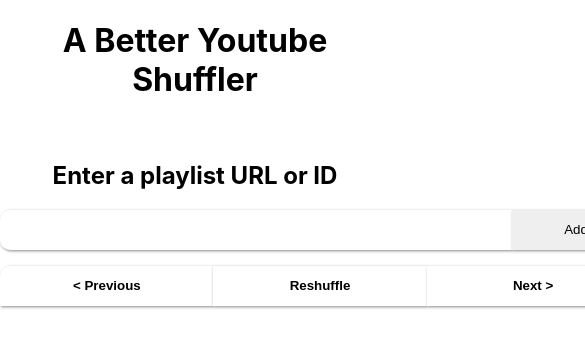
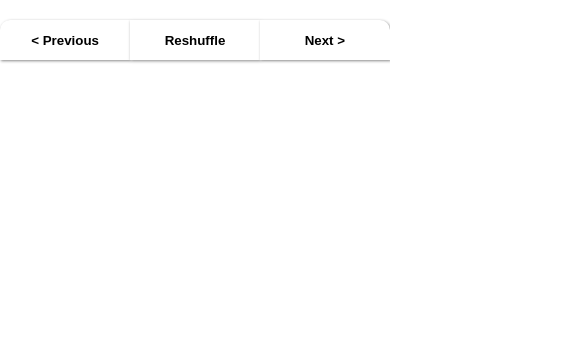
Before and after one commit to DanielJMus/YoutubeRandomizer, a React (Create React App) app in the folder youtuberandomizer/: page / in a window 390 px wide. Shown: the top 348 px of the page, 585 px wide, since content can reach past the window. Built offline with nearby package versions, Linux system fonts and the light colour scheme.

Commit message:
Work on site minifying when page is small

```diff
--- a/youtuberandomizer/src/Actions/action.js
+++ b/youtuberandomizer/src/Actions/action.js
@@ -175,7 +175,9 @@ function getPaginatedPlaylist (firstPage, playlists, i, nextPageToken, videos) {
                 id: item.snippet.resourceId.videoId,
                 title: item.snippet.title,
                 playlistId: item.snippet.playlistId,
-                enabled: (item.snippet.title === "Private video") ? false : true
+                enabled: (
+                    item.snippet.title === "Private video" ||
+                    item.snippet.title === "Deleted video") ? false : true
             }));
             videos = videos.concat(videolist);
             nextPageToken = response.data.nextPageToken;
--- a/youtuberandomizer/src/App.css
+++ b/youtuberandomizer/src/App.css
@@ -239,3 +239,30 @@
 .dropdown-arrow.selected:before, .dropdown-arrow.selected:after {
   background-color: #FFF;
 }
+
+
+/* Minified UI */
+@media only screen and (max-width: 500px) {
+  .container {
+    display:none;
+  }
+
+  .embed-responsive {
+    display:none;
+  }
+
+  .title {
+    display: none;
+  }
+
+  .video-controls {
+    width:100%;
+    top:0px;
+  }
+
+  .video-container {
+    display:none;
+  }
+
+
+}
--- a/youtuberandomizer/src/App.js
+++ b/youtuberandomizer/src/App.js
@@ -7,7 +7,7 @@ import VideoEmbed from './Components/VideoEmbed';
 function App() {
   return (
     <div className="App">
-      <h1>A Better Youtube Shuffler</h1>
+      <h1 className="title">A Better Youtube Shuffler</h1>
       <br></br>
       <PlaylistEntry/>
       <VideoEmbed/>
--- a/youtuberandomizer/src/Components/PlaylistEntry.js
+++ b/youtuberandomizer/src/Components/PlaylistEntry.js
@@ -17,7 +17,7 @@ class PlaylistEntry extends Component {
 
     componentDidMount ()
     {
-        // Get URL parameters and load each
+        // Get playlists from URL parameters and load each (if available)d
         let url = window.location.search.split("?list=")[1];
         if(!url) return;
         if(url.includes("&")) {
```
